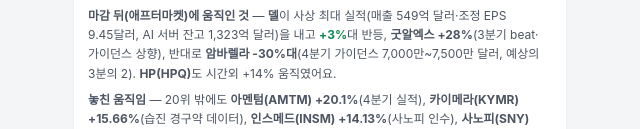
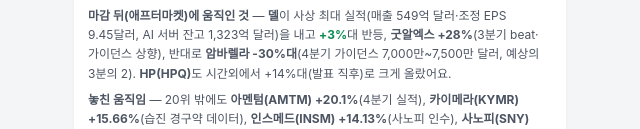
Before and after one commit to phlox32231-max/us-stocks-dashboard, a plain HTML site: page index.html in a window 1280 px wide. Shown: the part 2106-2235 px from the top of the page, without its empty margins (320-960 px from the left). Drawn offline with Linux system fonts and the light colour scheme.

Commit message:
Soften HP after-hours wording 2026-11-25

```diff
--- a/index.html
+++ b/index.html
@@ -339,7 +339,7 @@
       <p><b>언제 기준인가요</b> — 2026년 11월 24일(화) 미국 <b>정규장 마감</b>(한국시간 11/25 수요일 <b>06:00</b>)이에요. 06:00~10:00 애프터마켓에서 움직인 것은 따로 적었어요. 11/24(화)은 <b>정상 개장일</b>이었고, 추수감사절은 <b>11/26(목)</b> 휴장, 11/27(금)은 한국시간 11/28 새벽 3시 조기 마감이에요.</p>
       <p><b>오늘 시장 분위기</b> — 나스닥 <b class="d">-1.48%</b>(23,733.54), S&amp;P500 <b class="d">-0.50%</b>(7,201.09), 다우 <b class="u">+0.85%</b>(50,018.70, +423.39p), 러셀2000 <b class="u">+0.57%</b>(2,684.94), VIX <b>26.36</b>(-1.0%), 필라델피아 반도체 <b class="d">-7.88%</b>(8,832.50). 원/달러 <b>1,342.5원</b>(-4.1원), 달러인덱스 103.82, 미국 10년물 4.90%, 금 <b class="d">-2.79%</b>($3,549.70), WTI 원유 <b class="u">+1.57%</b>($81.43), 비트코인 <b class="d">-2.26%</b>($59,829). 코스피는 어제 <b class="u">+6.31%</b>(5,006.03)로 5,000선을 넘었어요.</p>
       <p><b>왜 이렇게 움직였나</b> — ① 어제 <b>젠슨 황 엔비디아 CEO 복귀</b>로 나스닥이 +6.50%(2025년 4월 이후 최대) 급등했는데, 하루 만에 <b>차익 실현</b>이 나왔어요. ② <b>아나로그디바이스 -17.37%</b>(실적), <b>휴렛패커드 -16.31%</b>(좋은 실적에도 '재료 소멸'), 메모리 3인방 -10%대(메모리 가격 우려). ③ 트럼프 행정부가 <b>중국을 포함한 수십 개국에 추가 관세</b>를 준비 중이라는 보도(WSJ)와 베선트 재무장관의 <b>이란 제재</b> 발표. ④ 시장은 <b>12월 Fed 금리 인상 확률을 95%</b>로 보고 있어요(인플레 우려) — 금리 인상은 주식에 부담이에요. ⑤ 반대로 <b>유통 실적 서프라이즈</b>(콜스·아베크롬비·달러트리·딕스)와 <b>헬스케어</b>로 돈이 옮겨가 다우·러셀을 끌어올렸어요.</p>
-      <p><b>마감 뒤(애프터마켓)에 움직인 것</b> — <b>델</b>이 사상 최대 실적(매출 549억 달러·조정 EPS 9.45달러, AI 서버 잔고 1,323억 달러)을 내고 <b class="u">+3%</b>대 반등, <b>굿알엑스 +28%</b>(3분기 beat·가이던스 상향), 반대로 <b>암바렐라 -30%대</b>(4분기 가이던스 7,000만~7,500만 달러, 예상의 3분의 2). <b>HP(HPQ)</b>도 시간외 +14% 움직였어요.</p>
+      <p><b>마감 뒤(애프터마켓)에 움직인 것</b> — <b>델</b>이 사상 최대 실적(매출 549억 달러·조정 EPS 9.45달러, AI 서버 잔고 1,323억 달러)을 내고 <b class="u">+3%</b>대 반등, <b>굿알엑스 +28%</b>(3분기 beat·가이던스 상향), 반대로 <b>암바렐라 -30%대</b>(4분기 가이던스 7,000만~7,500만 달러, 예상의 3분의 2). <b>HP(HPQ)</b>도 시간외에서 +14%대(발표 직후)로 크게 올랐어요.</p>
       <p><b>놓친 움직임</b> — 20위 밖에도 <b>아멘텀(AMTM) +20.1%</b>(4분기 실적), <b>카이메라(KYMR) +15.66%</b>(습진 경구약 데이터), <b>인스메드(INSM) +14.13%</b>(사노피 인수), <b>사노피(SNY) +10.97%</b>, <b>프렐류드(PRLD) +28.6%</b>, <b>체인스 디지털(CD) +30.4%</b>가 있었어요. 반대로 <b>HPE -16.31%</b>처럼 좋은 실적에도 빠진 종목이 많았어요.</p>
       <p><b>⚠️ 초소형 표시</b>가 붙은 <b>18곳</b>은 시총이 3억 달러(약 4,000억 원)가 안 되는 회사예요. 재규어 헬스는 <b>1:25 액면병합 첫날</b>, 라이온 그룹은 <b>발행주식 4만 6,000주</b>, 파운더 그룹은 <b>2026년에 100:1 병합을 두 번</b> 한 회사예요. 오늘의 +100%는 '회사가 좋아져서'가 아니라 <b>'주식 수가 적어서'</b>인 경우가 많아요.</p>
       <p><b>⚠️ 오늘의 특별 경고</b> — 오늘 급등 상위에는 <b>액면병합·저유동성으로 등락률이 왜곡된 종목</b>이 섞여 있어요. 솔라맥스는 하루 <b>2만 8,000주</b>(거래대금 9만 5,000달러)만 오갔고, 메사 로열티는 <b>4만 주</b>만 거래됐어요. 이런 종목은 다음 날 <b>-30~50%</b>도 같은 이유로 나와요.</p>
```
